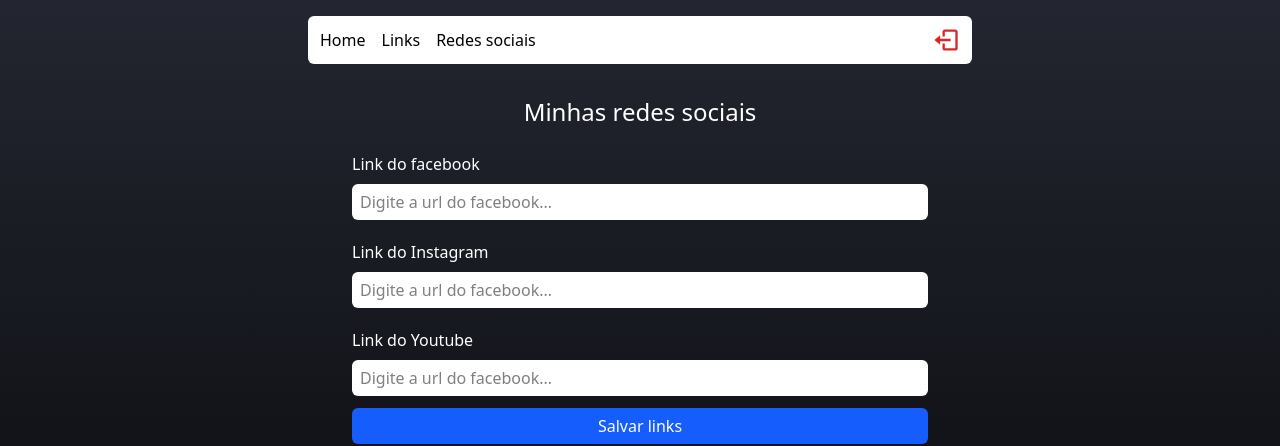
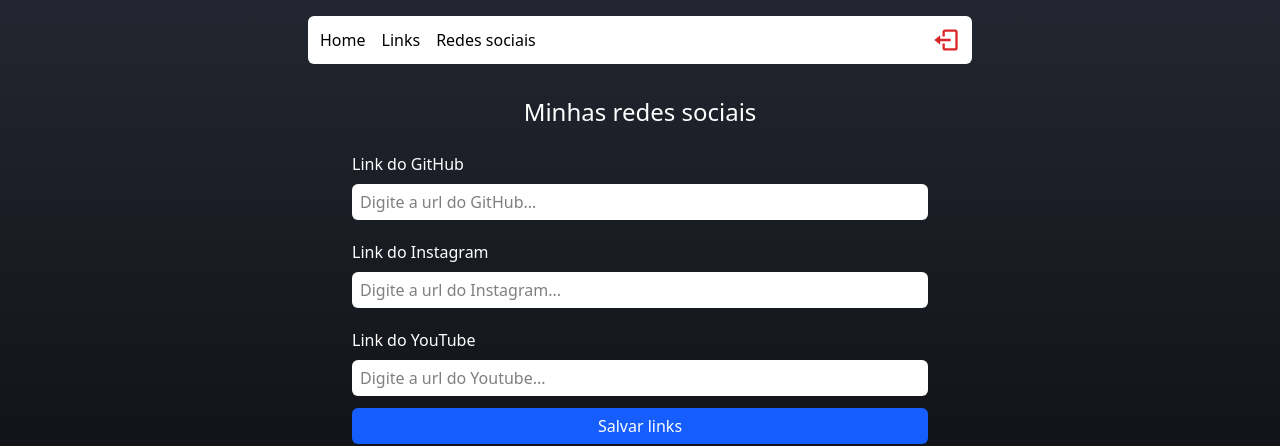
Before and after one commit to jotavitorz/projeto-linktree, a React (Vite) app: page /admin/social in a window 1280 px wide. Shown: the top 446 px of the page. Built offline with nearby package versions, Linux system fonts and the light colour scheme; no server answers; the database is empty; sample sign-in values are in the browser's storage.

Commit message:
chore: ajusta nome de rede social no Linktree

```diff
--- a/src/pages/home/index.tsx
+++ b/src/pages/home/index.tsx
@@ -14,7 +14,7 @@ interface LinkProps {
 }
 
 interface SocialLinksProps {
-    facebook: string;
+    github: string;
     youtube: string;
     instagram: string;
 }
@@ -57,7 +57,7 @@ export function Home() {
             .then((snapshot) => {
                 if(snapshot.data() !== undefined){
                     setSocialLinks({
-                        facebook: snapshot.data()?.facebook,
+                        github: snapshot.data()?.github,
                         instagram: snapshot.data()?.instagram,
                         youtube: snapshot.data()?.youtube,
                     })
@@ -89,7 +89,7 @@ export function Home() {
 
                 {socialLinks && Object.keys(socialLinks).length > 0 && (
                 <footer className="flex justify-center gap-3 my-4">
-                    <Social url={socialLinks?.facebook}>
+                    <Social url={socialLinks?.github}>
                         <FaGithub size={35} color="#fff" />
                     </Social>
                     <Social url={socialLinks?.instagram}>
--- a/src/pages/networks/index.tsx
+++ b/src/pages/networks/index.tsx
@@ -6,23 +6,21 @@ import { db } from "../../services/firebaseConnection";
 import { setDoc, doc, getDoc } from "firebase/firestore";
 
 export function Networks() {
-    const [facebook, setFacebook] = useState("");
+    const [gitHub, setGitHub] = useState("");
     const [instagram, setInstagram] = useState("");
     const [youtube, setYoutube] = useState("");
 
     useEffect(() => {
-
         function loadLinks(){
             const docRef = doc(db, "social", "link");
             getDoc(docRef)
             .then((snapshot) => {
 
                 if(snapshot.data() !== undefined){
-                    setFacebook(snapshot.data()?.facebook);
+                    setGitHub(snapshot.data()?.github);
                     setInstagram(snapshot.data()?.instagram);
                     setYoutube(snapshot.data()?.youtube);
                 }
-
             })
         }
 
@@ -34,7 +32,7 @@ export function Networks() {
         e.preventDefault();
 
         setDoc(doc(db, "social", "link"), {
-            facebook: facebook,
+            github: gitHub,
             instagram: instagram,
             youtube: youtube,
         })
@@ -54,26 +52,26 @@ export function Networks() {
             <h1 className="text-white text-2xl font-medium mt-8 mb-4">Minhas redes sociais</h1>
 
             <form className="flex flex-col max-w-xl w-full" onSubmit={handleRegister}>
-                <label className="text-white font-medium mt-2 mb-2">Link do facebook</label>
+                <label className="text-white font-medium mt-2 mb-2">Link do GitHub</label>
                 <Input
                     type="url"
-                    placeholder="Digite a url do facebook..."
-                    value={facebook}
-                    onChange={ (e) => setFacebook(e.target.value)}
+                    placeholder="Digite a url do GitHub..."
+                    value={gitHub}
+                    onChange={ (e) => setGitHub(e.target.value)}
                 />
 
                 <label className="text-white font-medium mt-2 mb-2">Link do Instagram</label>
                 <Input
                     type="url"
-                    placeholder="Digite a url do facebook..."
+                    placeholder="Digite a url do Instagram..."
                     value={instagram}
                     onChange={ (e) => setInstagram(e.target.value)}
                 />
 
-                <label className="text-white font-medium mt-2 mb-2">Link do Youtube</label>
+                <label className="text-white font-medium mt-2 mb-2">Link do YouTube</label>
                 <Input
                     type="url"
-                    placeholder="Digite a url do facebook..."
+                    placeholder="Digite a url do Youtube..."
                     value={youtube}
                     onChange={ (e) => setYoutube(e.target.value)}
                 />
```
